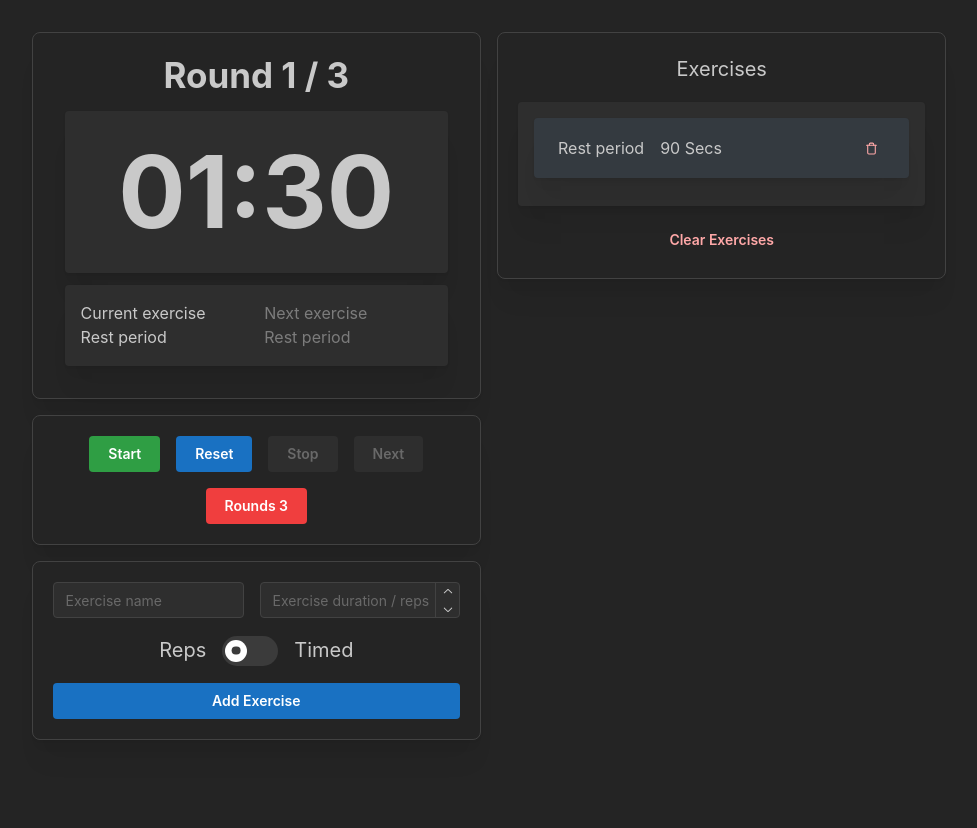
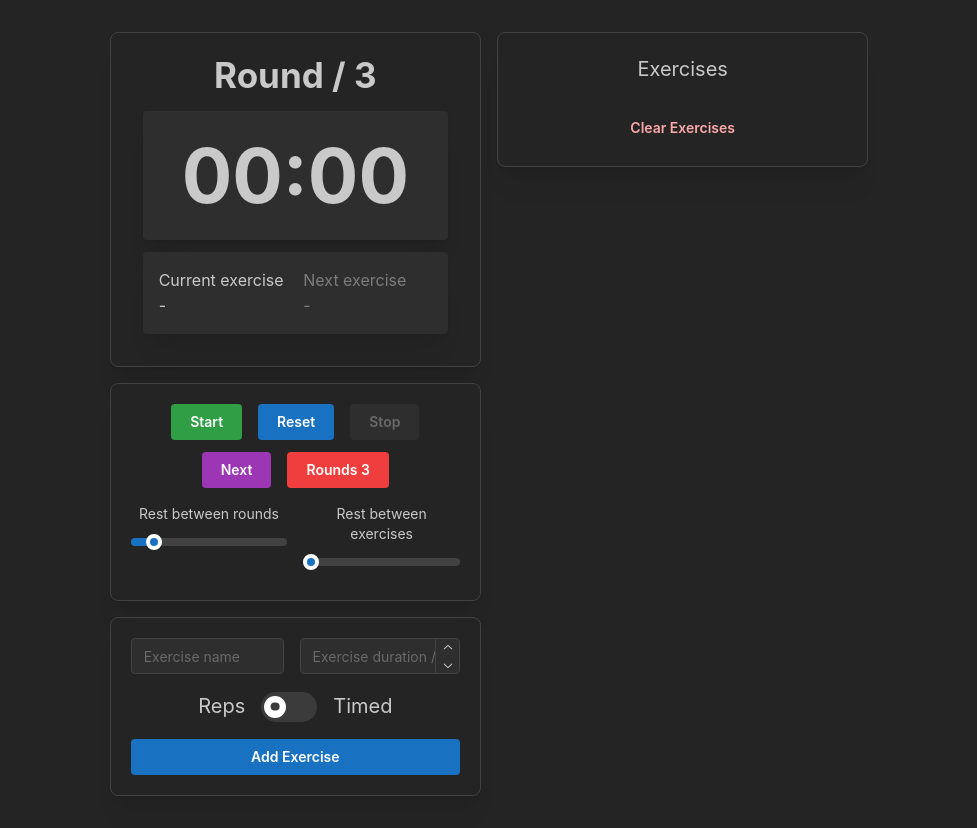
Before and after one commit to logan310801/hiit-countdown, a Next.js app: page / in a window 1280 px wide. Shown: the whole page, without its empty margins (151-1128 px from the left). Before the commit the page ends 800 px from the top, so only its background shows below. Built offline with nearby package versions, Linux system fonts and the light colour scheme.

Commit message:
Rest periods

```diff
--- a/app/components/CRUDButtons.tsx
+++ b/app/components/CRUDButtons.tsx
@@ -14,7 +14,6 @@ export const CRUDButtons = () => {
         e.preventDefault()
 
         const newExercise: Exercise = {
-            id: uuidv4(),
             name: name[0].toUpperCase() + name.slice(1),
             mode: timed ? 'timed' : 'reps',
             duration: Number(duration)
--- a/app/components/ExerciseList.tsx
+++ b/app/components/ExerciseList.tsx
@@ -6,28 +6,46 @@ export const ExerciseList = () => {
     const { exercises, deleteExercise, clearExercises } = useHIIT()
 
     return (
-        <Stack justify='space-between'>
-        <Stack >
+        <Stack gap="sm" justify="space-between">
+  <Text size="xl" ta="center">Exercises</Text>
 
-                <Text size='xl' ta='center' >Exercises</Text>
+  <Stack gap="xs">
+    {exercises.map((exercise) => (
+      <Card
+      key={exercise.id}
+      bg={
+        exercise.mode === 'rest'
+          ? 'gray' // rest exercises get a different background
+          : exercise?.round && exercise.round % 2
+          ? 'blue.6'
+          : 'teal'
+      }
+      p='xs'
+      h={exercise.mode === 'rest' ? 50 : undefined}
+    >
+        <Group justify="space-between" align="center" wrap='nowrap'>
+          <Group gap="sm" align="center" wrap='nowrap'>
+            <Text size={exercise.mode === 'rest' ? 'xs' : undefined} truncate>{exercise.name}</Text>
+            <Text size={exercise.mode === 'rest' ? 'xs' : undefined} >{exercise.duration} {exercise.mode === 'reps' ? 'Reps' : 'Secs'}</Text>
+            <Text size={exercise.mode === 'rest' ? 'xs' : undefined} >Round {exercise?.round}</Text>
+          </Group>
 
-            <Card >
-            {exercises.map((exercise) =>
-                    <Card mb='sm' p='sm' bg='gray' key={exercise.id}>
-                        <Group wrap='nowrap' justify='space-between'>
-                            <Group>
-                                <Text truncate ml='sm'>{exercise.name}</Text>
-                                <Text>{exercise.duration} {exercise.mode === 'reps' ? 'Reps' : 'Secs'}</Text>
+          <Button
+            color="red"
+            variant="subtle"
+            size="xs"
+            onClick={() => exercise.id && deleteExercise(exercise.id)}
+          >
+            <Trash size={13} />
+          </Button>
+        </Group>
+      </Card>
+    ))}
+  </Stack>
 
-                            </Group>
-
-                            <Button color='red' variant='subtle' onClick={() => deleteExercise(exercise.id)}><Trash size={13} /></Button>
-                        </Group>
-                    </Card>
-            )}
-            </Card>
-        </Stack>
-        <Button onClick={clearExercises} color='red' variant='subtle'>Clear Exercises</Button>
-       </Stack>
+  <Button onClick={clearExercises} color="red" variant="subtle">
+    Clear Exercises
+  </Button>
+</Stack>
     )
 }
--- a/app/components/Timer.tsx
+++ b/app/components/Timer.tsx
@@ -1,4 +1,6 @@
-import { Title, Text, Paper, Group, Button, Card, Grid } from '@mantine/core'
+'use client'
+
+import { Title, Text, Paper, Group, Button, Card, Grid, Slider } from '@mantine/core'
 import { useTimer } from '../utils/useTimer'
 import { useHIIT } from '../utils/useHIITContext'
 import { useState, useEffect } from 'react'
@@ -16,15 +18,20 @@ export const Timer = () => {
     nextExercise,
     rounds,
     setRounds,
-    currentRound
+    roundRest,
+    setRoundRest,
+    exerciseRest,
+    setExerciseRest
+
+
   } = useHIIT()
   const current = exercises[currentIndex]
 
   const { remaining, formatTime, reset } = useTimer(
     current?.duration ?? 0,
-    current?.mode === 'timed' && isRunning,
+    current && (current.mode === 'timed' || current.mode === 'rest') && isRunning,
     () => {
-      if (current?.mode === 'timed') {
+      if (current?.mode === 'timed' || current?.mode === 'rest' ) {
         handleNext()
       }
     }
@@ -33,12 +40,16 @@ export const Timer = () => {
   const nextIndex = currentIndex + 1
   const totalExercises = exercises.length
 
-  let nextExerciseObj
-    if (nextIndex < totalExercises) {
-      nextExerciseObj = exercises[nextIndex]
-    } else {
-      nextExerciseObj = exercises[0]
+  const nextExerciseObj = currentIndex < totalExercises - 1 ? exercises[nextIndex] : undefined
+
+  // Stop timer when last exercise is reached
+  useEffect(() => {
+    if (currentIndex >= totalExercises - 1) {
+      setIsRunning(false)
+      setIsWorkoutActive(false)
+      // optionally, you could set a workoutComplete flag here
     }
+  }, [currentIndex, totalExercises])
 
   // Ensure first exercise of each round handles UI correctly
   useEffect(() => {
@@ -50,7 +61,7 @@ export const Timer = () => {
 
   const handleStart = () => {
     setIsWorkoutActive(true)
-    if (current?.mode === 'timed') setIsRunning(true)
+    if (current?.mode !== 'reps') setIsRunning(true)
   }
 
   const handleStop = () => {
@@ -59,6 +70,7 @@ export const Timer = () => {
 
   const handleReset = () => {
     resetWorkout()
+    reset()
     setIsRunning(false)
     setIsWorkoutActive(false)
   }
@@ -68,7 +80,7 @@ export const Timer = () => {
     reset()        // reset timer for the new current
 
     // Only start timer automatically if the next exercise is timed
-    setIsRunning(nextExerciseObj.mode === 'timed' && isWorkoutActive)
+    setIsRunning(nextExerciseObj?.mode === 'timed' || (nextExerciseObj?.mode === 'rest' && isWorkoutActive))
   }
 
   const handleRoundChange = () => {
@@ -80,12 +92,16 @@ export const Timer = () => {
       <Paper withBorder shadow='lg' radius='md' p='lg'>
 
         <Title ta='center' size={35}>
-        Round {currentRound} / {rounds}
+            Round {current?.round} / {rounds}
         </Title>
 
         <Card m='sm'>
-            <Title ta='center' size={100}>
-            {current?.mode === 'timed' ? formatTime(remaining) : remaining}
+            <Title ta='center' size={75}>
+                {current?.mode === 'complete'
+                    ? 'Finish'
+                    : current?.mode !== 'reps'
+                    ? formatTime(remaining)
+                    : remaining}
             </Title>
         </Card>
 
@@ -133,6 +149,9 @@ export const Timer = () => {
           <Button disabled={!isRunning} onClick={handleStop} color='red'>
             Stop
           </Button>
+          </Group>
+
+          <Group mt='sm' justify='center'>
           <Button
             disabled={current?.mode === 'timed'}
             onClick={handleNext}
@@ -147,7 +166,39 @@ export const Timer = () => {
           >
             Rounds {rounds}
           </Button>
-        </Group>
+          </Group>
+
+          <Grid justify='center' mt='md'>
+            <Grid.Col span={6}>
+                <Text  mb='xs' ta='center' size='sm' >Rest between rounds</Text>
+                <Slider
+                    disabled={isWorkoutActive || isRunning}
+                    value={roundRest}
+                    onChange={setRoundRest}
+                    min={15}
+                    max={150}
+                    step={15}
+                />
+                <Text mt='xs' ta='center' size='sm' >{}</Text>
+            </Grid.Col>
+
+
+            <Grid.Col span={6}>
+                <Text mb='xs' ta='center' size='sm'>Rest between exercises</Text>
+                <Slider
+                    disabled={isWorkoutActive || isRunning}
+                    value={exerciseRest}
+                    onChange={setExerciseRest}
+                    min={5}
+                    max={30}
+                    step={5}
+                />
+                <Text mt='xs' ta='center' size='sm' >{}</Text>
+            </Grid.Col>
+
+
+          </Grid>
+
       </Paper>
     </>
   )
--- a/app/page.tsx
+++ b/app/page.tsx
@@ -22,7 +22,6 @@ export default function Home() {
               <Paper withBorder shadow='lg' radius='md' p='lg'>
                 <CRUDButtons />
               </Paper>
-
             </Stack>
           </Grid.Col>
 
--- a/app/utils/useHIITContext.tsx
+++ b/app/utils/useHIITContext.tsx
@@ -1,12 +1,14 @@
 'use client'
 
-import { createContext, useContext, useState } from "react"
+import { createContext, useContext, useState, useEffect } from "react"
 
 export type Exercise = {
-  id: string;
+  id?: string;
   name: string;
-  mode: 'timed' | 'reps'
-  duration: number
+  mode: 'timed' | 'reps' | 'rest' | 'complete'; // 👈 add rest
+  duration: number;
+  isRoundRest?: boolean; // optional flag if you want to style differently
+  round?: number
 }
 
 type HIITContextType = {
@@ -19,56 +21,97 @@ type HIITContextType = {
   clearExercises: () => void;
   rounds: number;
   setRounds: React.Dispatch<React.SetStateAction<number>>;
-  currentRound: number;
+  exerciseRest: number;
+  setExerciseRest: React.Dispatch<React.SetStateAction<number>>;
+  roundRest: number;
+  setRoundRest: React.Dispatch<React.SetStateAction<number>>;
 }
 
 const HIITContext = createContext<HIITContextType | null>(null);
 
+// Helper to build derived workout sequence
+function buildWorkoutSequence(
+  baseExercises: Exercise[],
+  rounds: number,
+  exerciseRest: number,
+  roundRest: number
+): Exercise[] {
+  const sequence: Exercise[] = [];
+  for (let r = 1; r <= rounds; r++) {
+    baseExercises.forEach((ex, idx) => {
+      sequence.push({ ...ex, id: `exerciseID-ex-${r}-${idx}`, round: r });
+      const isLast = idx === baseExercises.length - 1;
+      if (!isLast && exerciseRest > 0) {
+        sequence.push({
+          id: `exerciseRestID-ex-${r}-${idx}` ,
+          name: 'Rest',
+          mode: 'rest',
+          duration: exerciseRest,
+          round: r
+        });
+      }
+      if (isLast && r < rounds && roundRest > 0) {
+        sequence.push({
+          id: `restRound-ID-${r}-${idx}` ,
+          name: 'Round Rest',
+          mode: 'rest',
+          duration: roundRest,
+          isRoundRest: true,
+          round: r
+        });
+      }
+
+      if (isLast && r === rounds) {
+        sequence.push({
+          id: `complete-ID-${r}-${idx}` ,
+          name: 'Finish',
+          mode: 'complete',
+          duration: 0,
+          round: r
+        });
+      }
+    });
+  }
+  return sequence;
+}
+
 export function HIITProvider({ children }: {children: React.ReactNode}) {
-  const restPeriod: Exercise = {
-    name: 'Rest period',
-    mode: 'timed',
-    duration: 90,
-    id: 'boilerplate'
-  }
-  const [exercises, setExercises] = useState<Exercise[]>([restPeriod])
-  const [currentIndex, setCurrentIndex] = useState(0)
-  const [rounds, setRounds] = useState(3)
-  const [currentRound, setCurrentRound] = useState(1)
+  const [baseExercises, setBaseExercises] = useState<Exercise[]>([]);
+  const [sequence, setSequence] = useState<Exercise[]>([]);
+  const [currentIndex, setCurrentIndex] = useState(0);
+  const [rounds, setRounds] = useState(3);
+  const [exerciseRest, setExerciseRest] = useState(5);
+  const [roundRest, setRoundRest] = useState(30);
+
+  useEffect(() => {
+    setSequence(buildWorkoutSequence(baseExercises, rounds, exerciseRest, roundRest));
+    setCurrentIndex(0);
+  }, [baseExercises, rounds, exerciseRest, roundRest]);
 
   const addExercise = (ex: Exercise) => {
-    setExercises((prev) => [...prev, ex])
-  }
+    setBaseExercises(prev => [...prev, ex]);
+  };
 
   const deleteExercise = (id: string) => {
-    setExercises((prev) => prev.filter((ex) => ex.id !== id));
-  }
+    setBaseExercises(prev => prev.filter(ex => ex.id !== id));
+  };
 
   const nextExercise = () => {
-    if (currentIndex + 1 < exercises.length) {
-      setCurrentIndex(currentIndex + 1)
-    } else if (currentRound < rounds) {
-      setCurrentIndex(0)
-      setCurrentRound(currentRound + 1)
-    } else {
-      // workout complete
-      console.log("Workout complete!")
-    }
-  }
+    setCurrentIndex(prev => Math.min(prev + 1, sequence.length - 1));
+  };
 
   const resetWorkout = () => {
-    setCurrentIndex(0)
-    setCurrentRound(1)
-  }
+    setCurrentIndex(0);
+  };
 
   const clearExercises = () => {
-    setExercises([])
-  }
+    setBaseExercises([]);
+  };
 
   return (
     <HIITContext.Provider
       value={{
-        exercises,
+        exercises: sequence,
         currentIndex,
         addExercise,
         deleteExercise,
@@ -77,7 +120,10 @@ export function HIITProvider({ children }: {children: React.ReactNode}) {
         clearExercises,
         rounds,
         setRounds,
-        currentRound
+        exerciseRest,
+        setExerciseRest,
+        roundRest,
+        setRoundRest,
       }}
     >
       {children}
@@ -85,7 +131,6 @@ export function HIITProvider({ children }: {children: React.ReactNode}) {
   );
 }
 
-// ⬇️ This is the missing piece
 export function useHIIT() {
   const ctx = useContext(HIITContext)
   if (!ctx) {
--- a/app/utils/useTimer.ts
+++ b/app/utils/useTimer.ts
@@ -3,7 +3,7 @@ import { useEffect, useState } from 'react'
 export function useTimer(
   initialSeconds: number,
   isActive: boolean,
-  onComplete: () => void
+  onComplete: () => void,
 ) {
   const [remaining, setRemaining] = useState(initialSeconds)
 
@@ -21,7 +21,7 @@ export function useTimer(
 
     const id = setInterval(() => {
       setRemaining((prev) => prev - 1)
-    }, 1000)
+    }, 400)
 
     return () => clearInterval(id)
   }, [isActive, remaining, onComplete])
```
Lines whose indentation alone changed are shown as unchanged.
